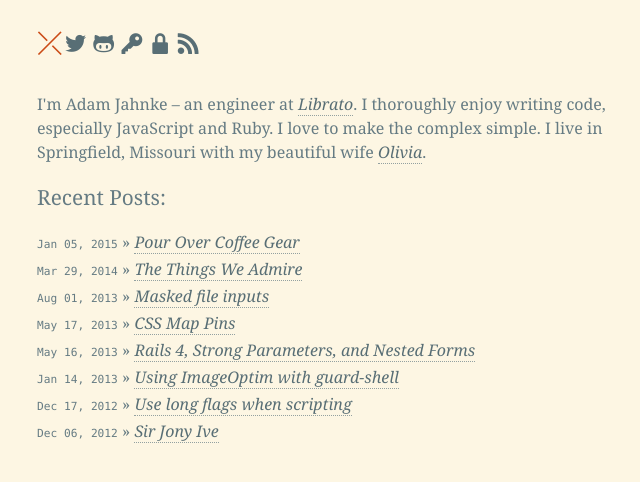
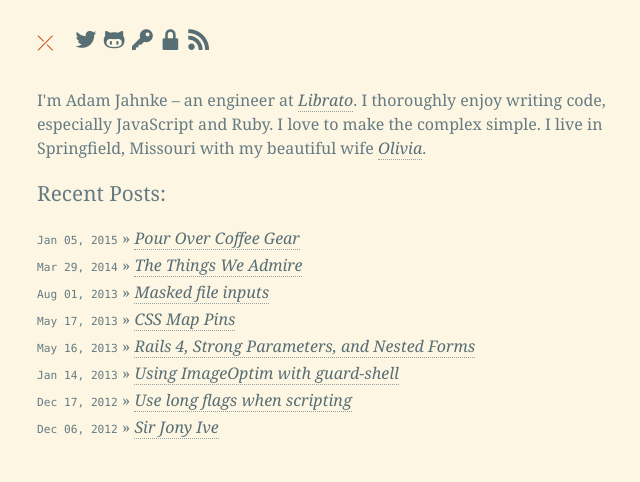
Before and after one commit to adamyonk/adamyonk.github.com, a Jekyll site: the page built from index.html, in a window 1280 px wide. Shown: the top 482 px of the page, without its empty margins (283-923 px from the left). Built offline with Jekyll 4.4.1, drawn with Linux system fonts in a browser that asks for light colours; Markdown is read by kramdown in place of the engine named in the settings.

Commit message:
Update styles, fix config

```diff
--- a/_config.yml
+++ b/_config.yml
@@ -1,6 +1,6 @@
 baseurl: http://adamyonk.com
 exclude: [ 'CNAME', 'Gemfile', 'Gemfile.lock', 'script' ]
-highlighter: true
+highlighter: pygments
 markdown: redcarpet
 redcarpet:
   extension: [with_toc_data]
--- a/stylesheets/main.css
+++ b/stylesheets/main.css
@@ -77,7 +77,8 @@ nav a {
 }
 nav a.main {
   color: #cb4b16;
-  font-size: 2rem;
+  margin-right: 0.5em;
+  margin-top: -0.5em;
 }
 nav a:hover { border: none; }
 nav a.ss-twitter:hover { color: hsl(192,98%,57%); }
```
